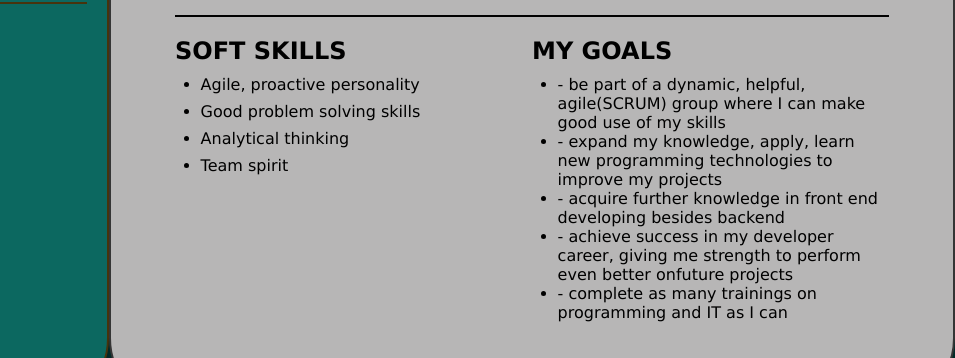
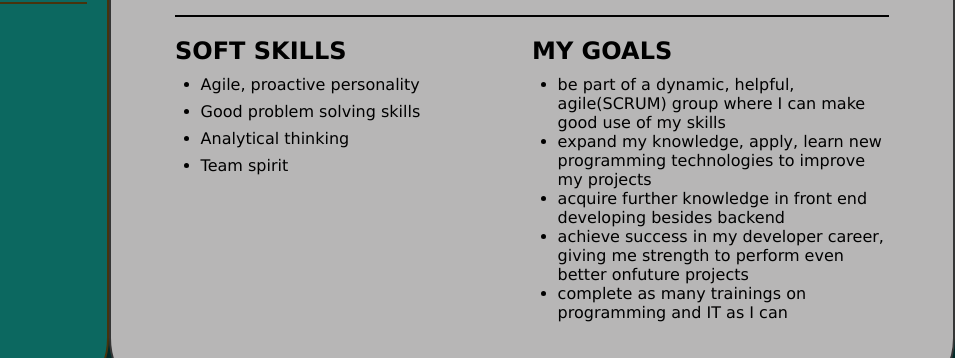
Before and after one commit to mikica01/CV_ENG, a plain HTML site: page index.html in a window 1280 px wide. Shown: the part 868-1226 px from the top of the page, 325-1280 px from the left. Drawn offline with Linux system fonts and the light colour scheme.

Commit message:
updates on CV

```diff
--- a/index.html
+++ b/index.html
@@ -143,11 +143,11 @@
                 <div class="goals">
                     <h2>MY GOALS</h2>
                     <ul>
-                        <li>- be part of a dynamic, helpful, agile(SCRUM) group where I can make good use of my skills</li>
-                        <li>- expand my knowledge, apply, learn new programming technologies to improve my projects</li>
-                        <li>- acquire further knowledge in front end developing besides backend</li>
-                        <li>- achieve success in my developer career, giving me strength to perform even better onfuture projects</li>
-                        <li>- complete as many trainings on programming and IT as I can</li>
+                        <li> be part of a dynamic, helpful, agile(SCRUM) group where I can make good use of my skills</li>
+                        <li> expand my knowledge, apply, learn new programming technologies to improve my projects</li>
+                        <li> acquire further knowledge in front end developing besides backend</li>
+                        <li> achieve success in my developer career, giving me strength to perform even better onfuture projects</li>
+                        <li> complete as many trainings on programming and IT as I can</li>
                     </ul>
                 </div>
             </div>
```
